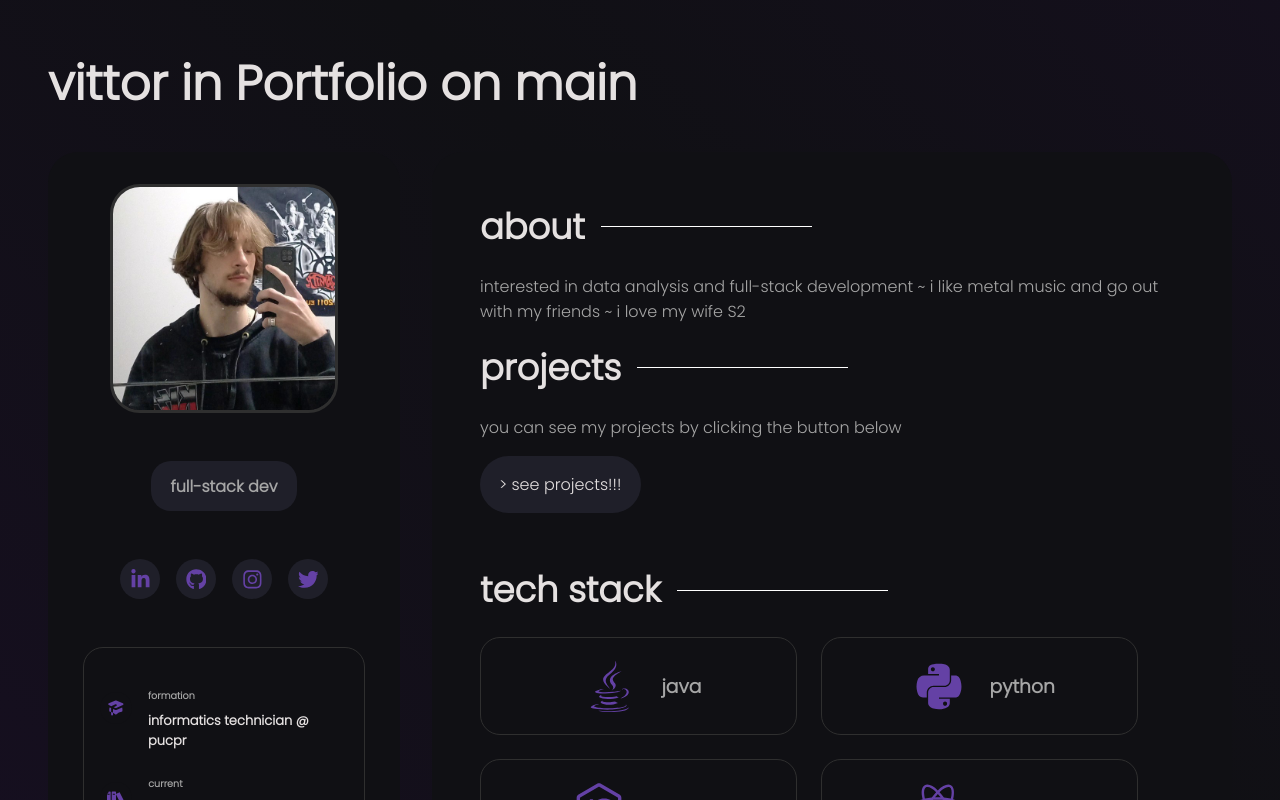
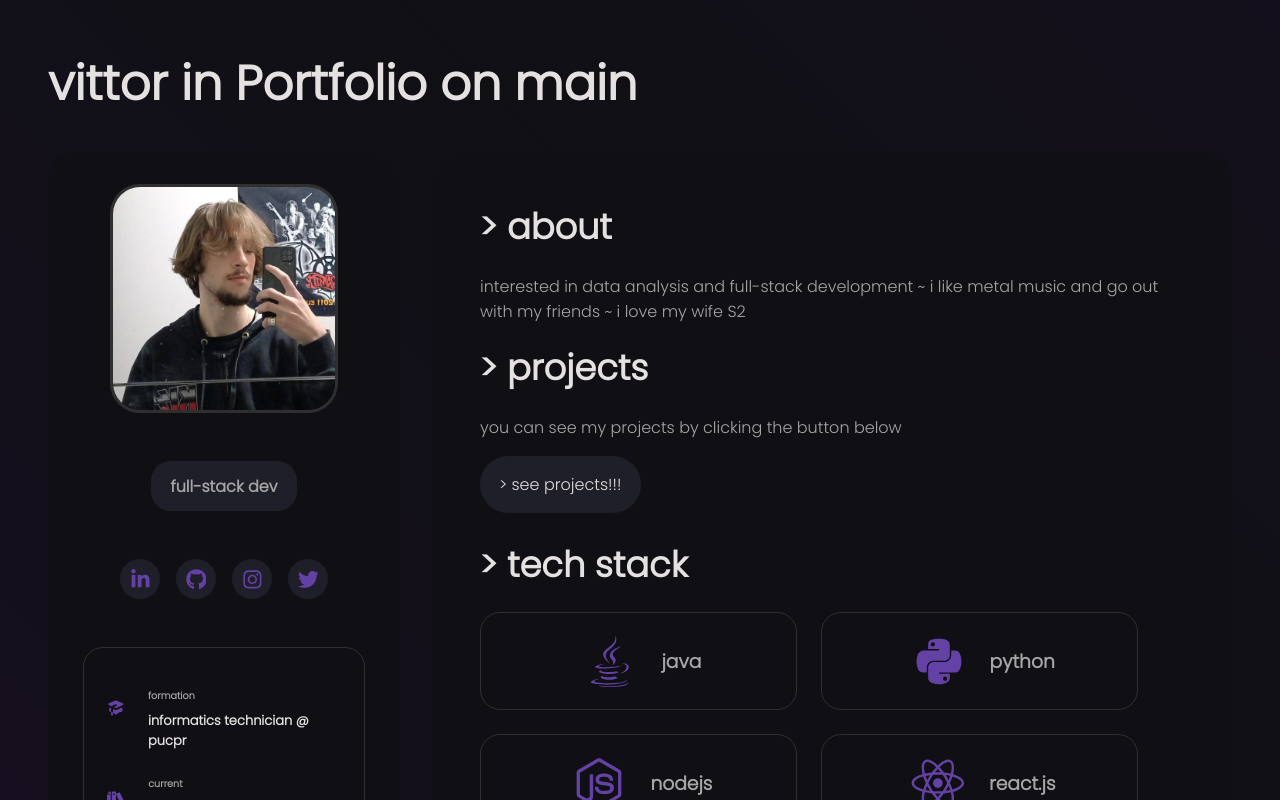
Before and after one commit to xyz2094/xyz2094.github.io, a React (Vite) app: page / in a window 1280 px wide. Shown: the top 800 px of the page. Built offline with nearby package versions, Linux system fonts and the light colour scheme.

Commit message:
updated the visual look pt2

```diff
--- a/src/components/AboutContainer.jsx
+++ b/src/components/AboutContainer.jsx
@@ -1,7 +1,7 @@
 const AboutContainer = () => {
   return <section className="about-container">
-    <h2>about</h2>
-    <p> interested in data analysis
+    <h2> > about</h2>
+    <p>interested in data analysis
       and full-stack development ~ i like metal music and
       go out with my friends ~ i love my wife S2 </p>
   </section>
--- a/src/components/ProjectsContainer.jsx
+++ b/src/components/ProjectsContainer.jsx
@@ -1,9 +1,8 @@
 const ProjectsContainer = () => {
   return <section className="about-container">
-    <h2>projects</h2>
+    <h2> > projects</h2>
     <p>you can see my projects by clicking the button below</p>
     <a target="_blank" href="https://github.com/xyz2094" className="btn">> see projects!!!</a>
-    <br></br>
 
   </section>
 }
--- a/src/components/TechnologiesContainer.jsx
+++ b/src/components/TechnologiesContainer.jsx
@@ -17,7 +17,7 @@ const technologies = [
 const TechnologiesContainer = () => {
   return (
     <section className='technologies-container'>
-      <h2>tech stack</h2>
+      <h2> > tech stack</h2>
       <div className="technologies-grid">
         {technologies.map((tech) => (
           <div className="technology-card" id={tech.id} key={tech.id}>
--- a/src/styles/components/maincontent.sass
+++ b/src/styles/components/maincontent.sass
@@ -19,12 +19,6 @@
     justify-content: start
     gap: 1rem
 
-    &:after
-      content: ""
-      background: white
-      height: 0.1px
-      width: 30%
-
   p
     color: variables.$text-color-secondary
     margin-bottom: 1rem
```
